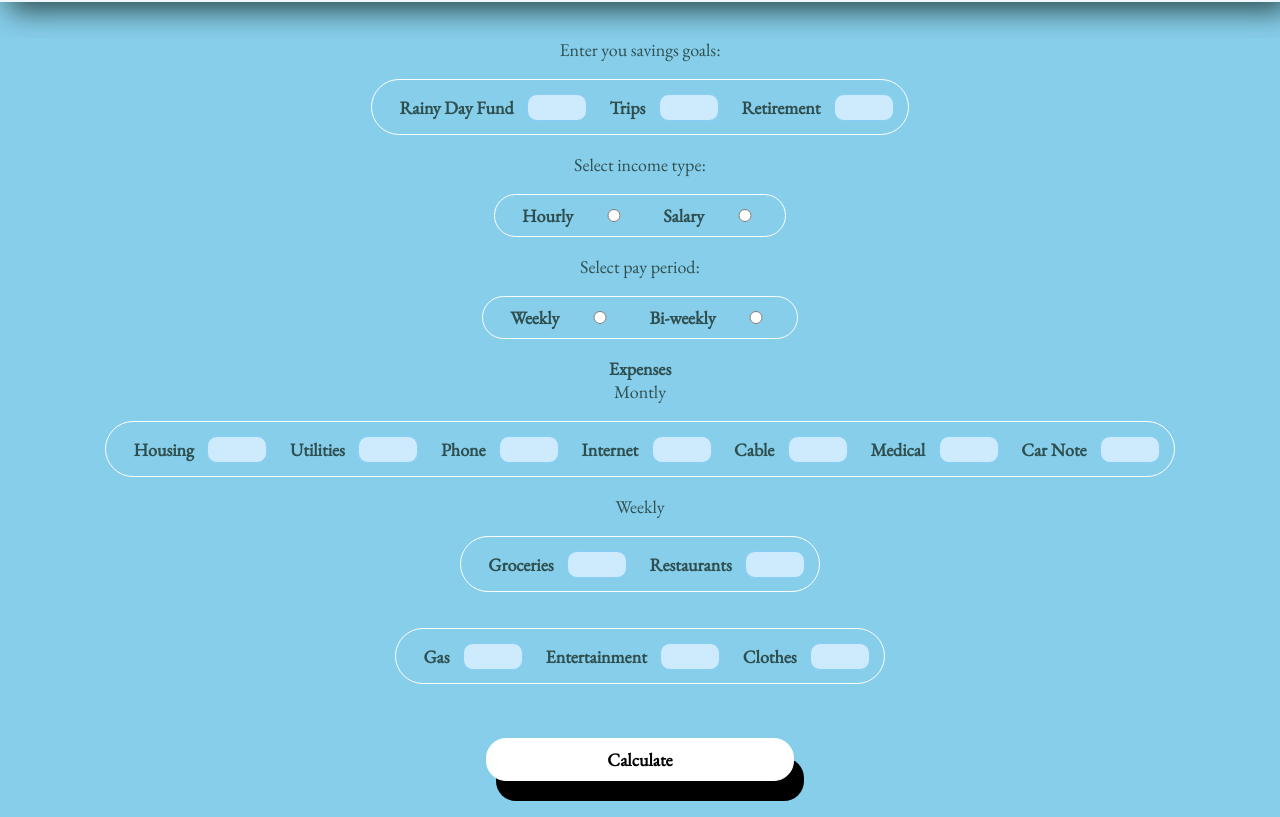
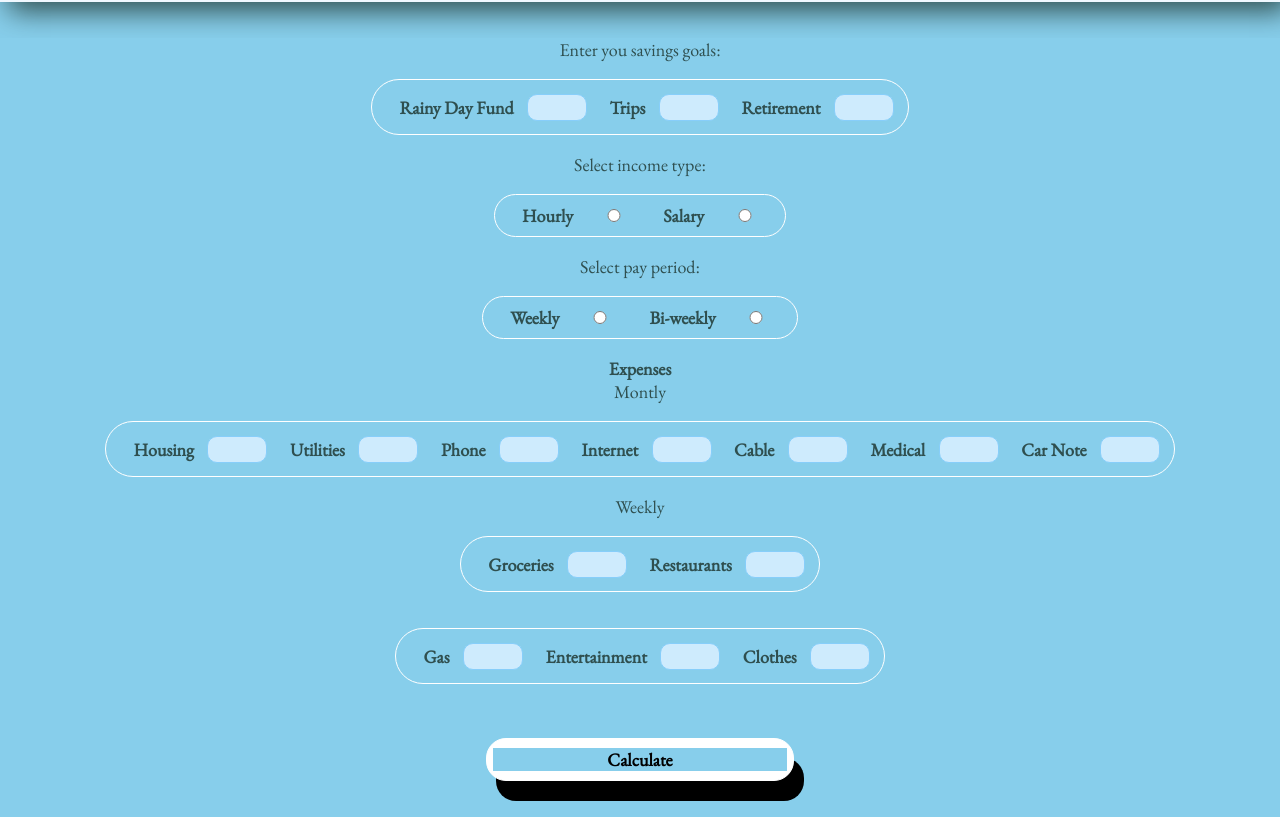
Before and after one commit to kainenw/scalc, a plain HTML site: page index.html in a window 1280 px wide. Shown: the part 81-898 px from the top of the page. Drawn offline with nearby package versions, Linux system fonts and the light colour scheme.

Commit message:
update styles

```diff
--- a/Resources/styles.css
+++ b/Resources/styles.css
@@ -96,7 +96,7 @@ input:focus {
 }
 
 #button h3 {
-  background-color: transparent;
+  background-color: transparenttg;
 }
 
 /*removing the arrows*/
```
